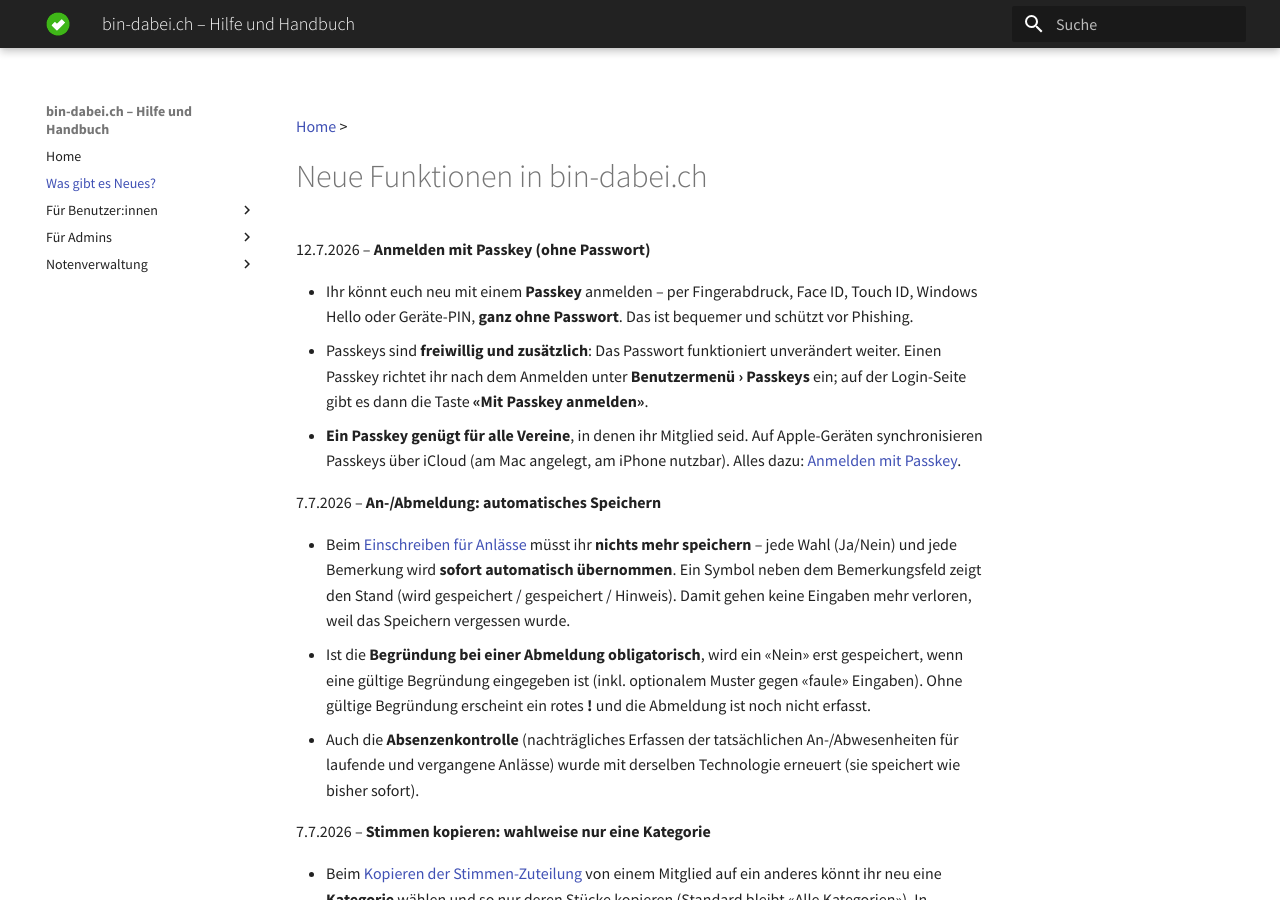
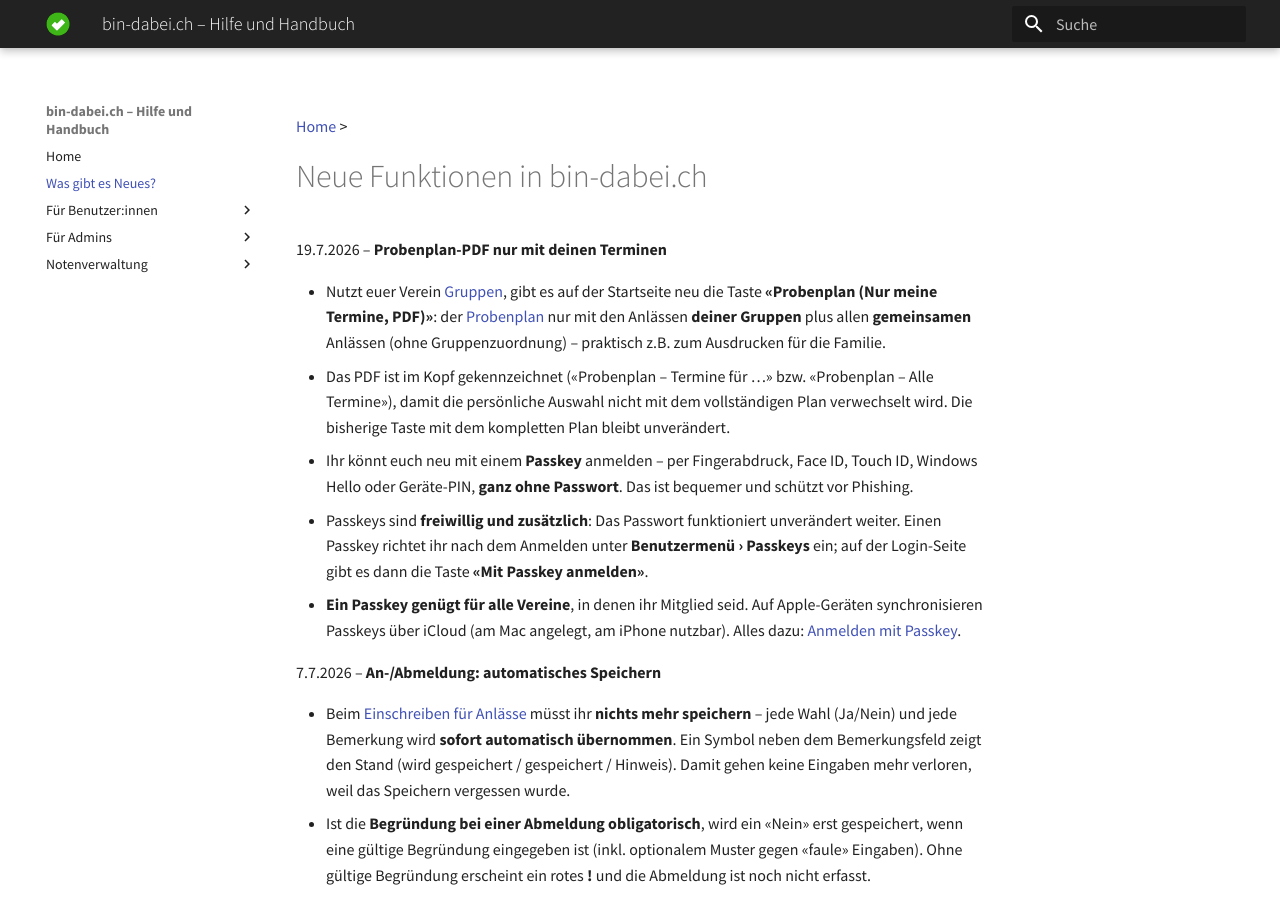
Before and after one commit to ritterg/bin-dabei-dokumentation, an MkDocs documentation site: the page built from docs/changelog.md, in a window 1280 px wide and 900 px high. Built offline with MkDocs 1.6.1 and Material for MkDocs 9.7.7, drawn with Linux system fonts in a browser that asks for light colours; some web fonts are replaced.

Commit message:
docs: personal Probenplan PDF (only my events) + changelog entry
Co-Authored-By: Claude Fable 5 <noreply@anthropic.com>

```diff
--- a/docs/changelog.md
+++ b/docs/changelog.md
@@ -2,7 +2,10 @@
 
 # Neue Funktionen in bin-dabei.ch
 
-12.7.2026 – **Anmelden mit Passkey (ohne Passwort)**
+19.7.2026 – **Probenplan-PDF nur mit deinen Terminen**
+
+- Nutzt euer Verein [Gruppen](/admin/gruppen), gibt es auf der Startseite neu die Taste **«Probenplan (Nur meine Termine, PDF)»**: der [Probenplan](/user/probenplan) nur mit den Anlässen **deiner Gruppen** plus allen **gemeinsamen** Anlässen (ohne Gruppenzuordnung) – praktisch z.B. zum Ausdrucken für die Familie.
+- Das PDF ist im Kopf gekennzeichnet («Probenplan – Termine für …» bzw. «Probenplan – Alle Termine»), damit die persönliche Auswahl nicht mit dem vollständigen Plan verwechselt wird. Die bisherige Taste mit dem kompletten Plan bleibt unverändert.
 
 - Ihr könnt euch neu mit einem **Passkey** anmelden – per Fingerabdruck, Face ID, Touch ID, Windows Hello oder Geräte-PIN, **ganz ohne Passwort**. Das ist bequemer und schützt vor Phishing.
 - Passkeys sind **freiwillig und zusätzlich**: Das Passwort funktioniert unverändert weiter. Einen Passkey richtet ihr nach dem Anmelden unter **Benutzermenü › Passkeys** ein; auf der Login-Seite gibt es dann die Taste **«Mit Passkey anmelden»**.
```
Also changed, not shown: docs/user/probenplan.md (+6 -0 lines).
